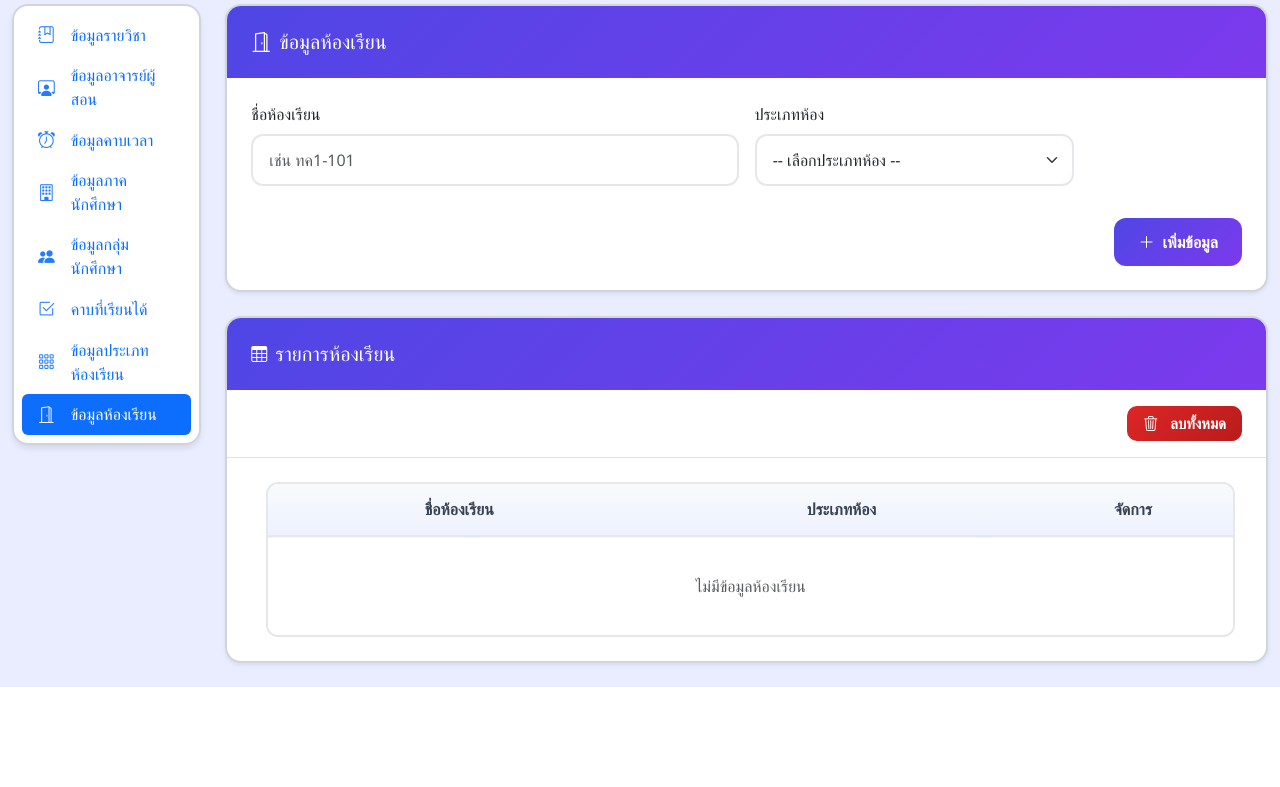
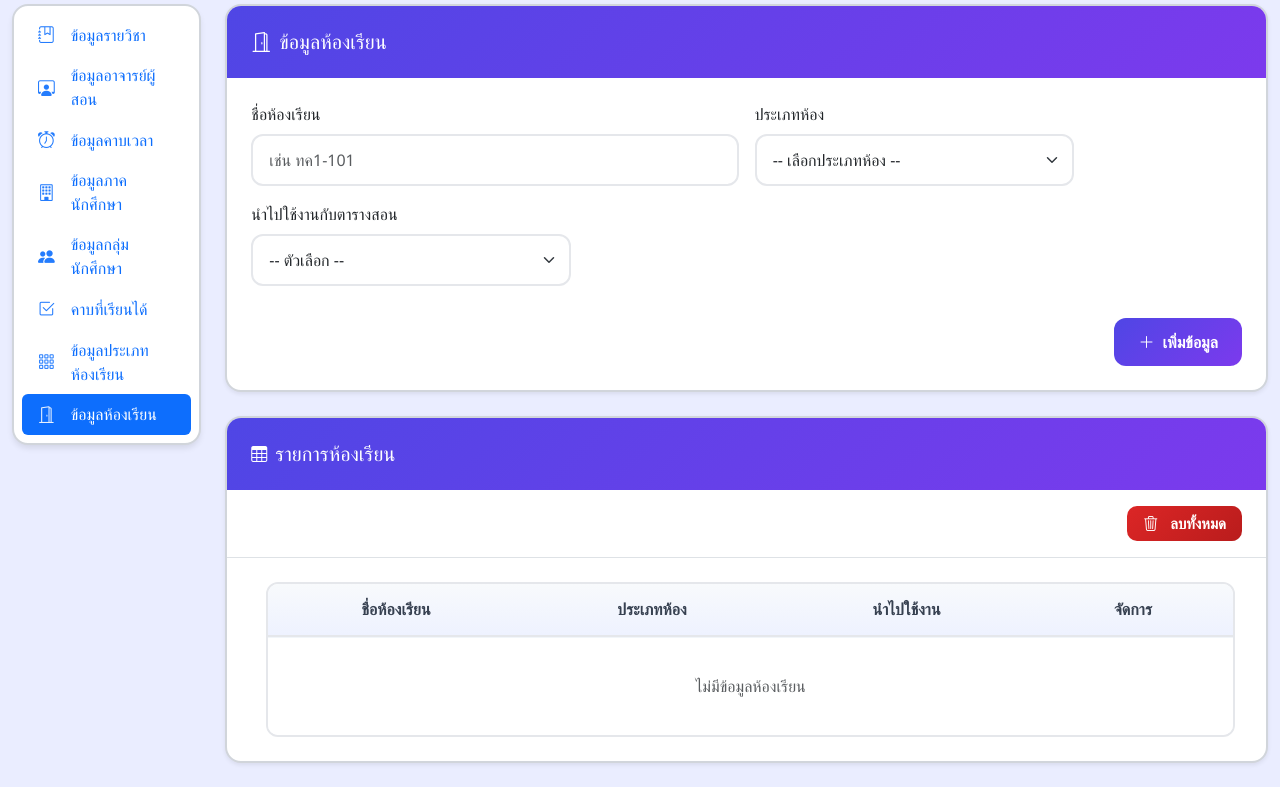
Before and after one commit to Eaktana/Project-Schedule, a Django app: page /room/ in a window 1280 px wide. Shown: the part 160-947 px from the top of the page. Before the commit the page ends 847 px from the top, so only its background shows below. Run offline with Django 4.2, Linux system fonts and the light colour scheme; the visitor is signed in with stand-in values (Sample User, id 1); data that the repository does not hold is empty.

Commit message:
edit error

```diff
--- a/backend/schedule_project/scheduler/main.py
+++ b/backend/schedule_project/scheduler/main.py
@@ -91,7 +91,8 @@ def fetch_all_from_db(user) -> Dict[str, pd.DataFrame]:
 
     # Rooms (scoped by user)
     rooms = _qs_to_df(
-        Room.objects.select_related("room_type").filter(created_by=user),
+        Room.objects.select_related("room_type")
+            .filter(created_by=user, is_active=True),   # << กรองเฉพาะห้องที่ใช้งาน
         ["id", "name", "room_type__name"],
     ).rename(columns={"name": "room_name", "room_type__name": "room_type"})
 
@@ -256,7 +257,7 @@ def explode_courses_to_units(courses: pd.DataFrame) -> pd.DataFrame:
 
 # บังคับ “วางครบทุกหน่วย” (โทษหนักถ้ายังเหลือ)
 REQUIRE_FULL_COVERAGE    = True
-MISSING_UNIT_PENALTY     = 600
+MISSING_UNIT_PENALTY     = 400
 # ตรวจ capacity ล่วงหน้า (ตั้ง True เพื่อให้ raise หากไม่พอจริง)
 HARD_FAIL_IF_IMPOSSIBLE  = False
 
@@ -448,9 +449,9 @@ def _slot_order_key(g: Dict[str, Any]) -> Tuple[int, time]:
 
 # ===== Contiguity scoring (same-day back-to-back) =====
 # ใช้ “ต่อชนิด” (type) + “วันเดียวกัน” ภายในคีย์เดียวกัน (subject, section, teacher, group)
-CONTIG_ADJACENT_BONUS = 8       # +6 ต่อ "คู่คาบที่ติดกัน"
-CONTIG_GAP_PENALTY     = 2       # -3 ต่อ "ช่องว่าง" ระหว่างคาบในวันเดียวกัน
-CONTIG_SEGMENT_PENALTY = 1       # -1 ต่อก้อน (segment) ที่เพิ่มในวันเดียวกัน
+CONTIG_ADJACENT_BONUS = 50      # 70 ต่อ "คู่คาบที่ติดกัน"
+CONTIG_GAP_PENALTY     = 30      # 70 ต่อ "ช่องว่าง" ระหว่างคาบในวันเดียวกัน
+CONTIG_SEGMENT_PENALTY = 20       # 50 ต่อก้อน (segment) ที่เพิ่มในวันเดียวกัน
 
 REQUIRE_SAME_ROOM_FOR_CONTIG = False  # True = ต้องอยู่ห้องเดียวกันถึงจะถือว่าติดกัน
 
@@ -674,19 +675,19 @@ def evaluate_individual(individual, allow_set, room_type_of=None):
     # -------- ส่วนที่ 1: โทษ/รางวัลพื้นฐานต่อ gene --------
     for g in individual:
         if _is_unassigned(g):
-            penalty += 80
+            penalty += 50
             continue
 
         if g["start_time"] >= g["stop_time"]:
-            penalty += 10
+            penalty += 100
 
         t = (g["teacher"], g["day_of_week"], g["start_time"], g["stop_time"])
         s = (g["student_group"], g["day_of_week"], g["start_time"], g["stop_time"])
         r = (g["room"], g["day_of_week"], g["start_time"], g["stop_time"])
 
-        if t in seen_t: penalty += 60
-        if s in seen_s: penalty += 60
-        if r in seen_r: penalty += 60
+        if t in seen_t: penalty += 120
+        if s in seen_s: penalty += 120
+        if r in seen_r: penalty += 120
 
         seen_t.add(t); seen_s.add(s); seen_r.add(r)
 
@@ -696,16 +697,16 @@ def evaluate_individual(individual, allow_set, room_type_of=None):
             g["day_of_week"], g["start_time"], g["stop_time"], g["room"]
         )
         if (gtype is None) or (key not in allow_set):
-            penalty += 60
+            penalty += 120
 
         if room_type_of is not None:
             req = g.get("room_type_course", None)
             actual = room_type_of.get(g["room"])
             if req and actual and str(req).strip() and str(actual).strip():
                 if str(req).strip() != str(actual).strip():
-                    penalty += 8
+                    penalty += 110
 
-        reward += 3
+        reward += 90
 
     # -------- ส่วนที่ 2: บังคับลำดับ Theory → Lab ต่อรายวิชา/เซกชัน --------
     by_course = defaultdict(list)
@@ -715,7 +716,7 @@ def evaluate_individual(individual, allow_set, room_type_of=None):
         k = (g["subject_code"], g["section"], g["teacher"], g["student_group"])
         by_course[k].append(g)
 
-    ORDER_LAB_BEFORE_THEORY = 50
+    ORDER_LAB_BEFORE_THEORY = 90
     ORDER_LAB_WITHOUT_THEORY = 0
 
     for k, genes in by_course.items():
@@ -1005,7 +1006,7 @@ def run_genetic_algorithm_from_db(user, cancel_event=None) -> Dict[str, Any]:
         result = run_genetic_algorithm(
             data,
             generations=200,
-            pop_size=30,
+            pop_size=50,
             elite_size=2,
             cx_rate=0.1,
             mut_rate=0.1,
--- a/backend/schedule_project/scheduler/models.py
+++ b/backend/schedule_project/scheduler/models.py
@@ -220,6 +220,7 @@ class RoomType(models.Model):
 class Room(models.Model):
     name = models.CharField(max_length=50)
     room_type = models.ForeignKey(RoomType, on_delete=models.CASCADE)
+    is_active = models.BooleanField(default=True)
     created_by = models.ForeignKey(
         User, on_delete=models.CASCADE, related_name="rooms",
         null=True, blank=True
--- a/backend/schedule_project/scheduler/static/js/room.js
+++ b/backend/schedule_project/scheduler/static/js/room.js
@@ -1,13 +1,15 @@
 // /static/js/room.js
 document.addEventListener("DOMContentLoaded", () => {
-  /* ===== CSRF ===== */
   const csrftoken = (() => {
     const m = document.cookie.match(/csrftoken=([^;]+)/);
     return m ? decodeURIComponent(m[1]) : "";
   })();
 
-  /* ===== Fetch helpers (รองรับ non-JSON/204) ===== */
-  const headersJson = () => ({ "Content-Type": "application/json", "X-CSRFToken": csrftoken, Accept: "application/json" });
+  const headersJson = () => ({
+    "Content-Type": "application/json",
+    "X-CSRFToken": csrftoken,
+    Accept: "application/json",
+  });
   async function ensureOk(res, fallback) {
     const ct = res.headers.get("content-type") || "";
     if (res.ok) {
@@ -24,46 +26,42 @@ document.addEventListener("DOMContentLoaded", () => {
     throw new Error(msg);
   }
 
-  /* ===== API endpoints (อ้างอิงตามโปรเจกต์เดิม) ===== */
   const API = {
     listTypes: "/api/roomtype/list/",
-    list:      "/api/room/list/",
-    add:       "/api/room/add/",
-    del:       (id) => `/api/room/delete/${id}/`,
-    delAll:    "/api/room/delete-all/",
+    list: "/api/room/list/",
+    add: "/api/room/add/",
+    del: (id) => `/api/room/delete/${id}/`,
+    delAll: "/api/room/delete-all/",
   };
 
-  /* ===== Elements ===== */
   const form = document.getElementById("roomForm");
   const nameInput = document.getElementById("room_name");
   const typeSelect = document.getElementById("room_type_select");
+  const activeSelect = document.getElementById("room_active_select");        // 👈 NEW
   const btnSubmit = document.getElementById("btnAddRoom");
   const btnCancel = document.getElementById("btnCancelRoomEdit");
   const tbody = document.getElementById("roomTableBody");
   const btnDeleteAll = document.getElementById("btnDeleteAllRoom");
   const toastHost = document.getElementById("toastHost");
 
-  // edit modal
   const editEl = document.getElementById("editRoomModal");
   const bsEdit = editEl ? new bootstrap.Modal(editEl) : null;
   const editId = document.getElementById("edit_room_id");
   const editName = document.getElementById("edit_room_name");
   const editType = document.getElementById("edit_room_type");
+  const editActive = document.getElementById("edit_room_active");            // 👈 NEW
   const btnSave = document.getElementById("btnSaveRoom");
 
-  // delete-one modal
   const delEl = document.getElementById("confirmDeleteModal");
   const bsDel = delEl ? new bootstrap.Modal(delEl) : null;
   const delRoomName = document.getElementById("del_room_name");
   const btnConfirmDelete = document.getElementById("btnConfirmDelete");
   let pendingDeleteId = null;
 
-  // delete-all modal
   const delAllEl = document.getElementById("confirmDeleteAllModal");
   const bsDelAll = delAllEl ? new bootstrap.Modal(delAllEl) : null;
   const btnConfirmDeleteAll = document.getElementById("btnConfirmDeleteAll");
 
-  /* ===== Toast ===== */
   function showToast(kind, title, message) {
     if (!toastHost) { alert(message || title || ""); return; }
     const map = { success:"bg-success text-white", warning:"bg-warning", danger:"bg-danger text-white", info:"bg-primary text-white" };
@@ -86,33 +84,36 @@ document.addEventListener("DOMContentLoaded", () => {
     .replace(/&/g,"&amp;").replace(/</g,"&lt;").replace(/>/g,"&gt;")
     .replace(/"/g,"&quot;").replace(/'/g,"&#039;");
 
-  /* ===== State ===== */
-  let cache = []; // [{id,name,type_id,type_name}]
+  let cache = []; // [{id,name,type_id,type_name,is_active}]
 
-  /* ===== Load room types (ฟอร์ม + modal edit) ===== */
   async function loadRoomTypes() {
     const res = await fetch(API.listTypes);
     const data = await ensureOk(res, "โหลดประเภทห้องไม่สำเร็จ");
     const list = Array.isArray(data.items) ? data.items : [];
-    typeSelect.innerHTML = `<option value="">-- เลือกประเภทห้อง --</option>` + list.map(x=>`<option value="${x.id}">${escapeHtml(x.name)}</option>`).join("");
-    if (editType) {
-      editType.innerHTML = `<option value="">-- เลือกประเภทห้อง --</option>` + list.map(x=>`<option value="${x.id}">${escapeHtml(x.name)}</option>`).join("");
-    }
+    const opts = `<option value="">-- เลือกประเภทห้อง --</option>` + list.map(x=>`<option value="${x.id}">${escapeHtml(x.name)}</option>`).join("");
+    typeSelect.innerHTML = opts;
+    if (editType) editType.innerHTML = opts;
   }
 
-  /* ===== Render table ===== */
+  function badge(active) {
+    return active
+      ? '<span class="badge bg-success-subtle text-success px-3 py-2 rounded-pill">ใช้</span>'
+      : '<span class="badge bg-secondary-subtle text-secondary px-3 py-2 rounded-pill">ไม่ใช้</span>';
+  }
+
   function render() {
     if (!cache.length) {
-      tbody.innerHTML = `<tr class="empty-row"><td colspan="3" class="text-center text-muted">ไม่มีข้อมูลห้องเรียน</td></tr>`;
+      tbody.innerHTML = `<tr class="empty-row"><td colspan="4" class="text-center text-muted">ไม่มีข้อมูลห้องเรียน</td></tr>`;
       return;
     }
     const rows = [...cache]
-      .sort((a,b)=>Number(b.id)-Number(a.id)) // ใหม่สุดอยู่บน
+      .sort((a,b)=>Number(b.id)-Number(a.id))
       .map(r => `
         <tr data-id="${r.id}">
           <td>${escapeHtml(r.name)}</td>
           <td>${escapeHtml(r.type_name || r.room_type_name || "")}</td>
-        <td class="text-center">
+          <td>${badge(!!r.is_active)}</td> <!-- 👈 แสดงสถานะ -->
+          <td class="text-center col-actions">
             <button class="btn-warning-gradient btn-sm me-2 btn-edit">แก้ไข</button>
             <button class="btn-danger-gradient btn-sm btn-delete">ลบ</button>
           </td>
@@ -128,22 +129,21 @@ document.addEventListener("DOMContentLoaded", () => {
     render();
   }
 
-  /* ===== Duplicate rules =====
-     DB บังคับ unique ที่ 'name' ดังนั้นต้องกันซ้ำจากชื่ออย่างเดียว
-  */
   function isDupName(name, exceptId=null) {
     const n = String(name).trim();
     return cache.some(r => String(r.name).trim() === n && String(r.id) !== String(exceptId ?? ""));
   }
 
-  /* ===== Create ===== */
+  // Create
   form?.addEventListener("submit", async (e) => {
     e.preventDefault();
     const name = (nameInput.value || "").trim();
     const typeId = typeSelect.value;
+    const activeVal = activeSelect?.value ?? "1"; // "1"/"0"
 
     if (!name) return showToast("warning","ข้อมูลไม่ครบ","กรุณากรอกชื่อห้องเรียน");
     if (!typeId) return showToast("warning","ข้อมูลไม่ครบ","กรุณาเลือกประเภทห้อง");
+    if (!activeVal) return showToast("warning","ข้อมูลไม่ครบ","กรุณาเลือกสถานะการใช้งาน");
     if (isDupName(name)) return showToast("warning","ชื่อห้องซ้ำ","มีชื่อห้องนี้อยู่แล้ว");
 
     try {
@@ -153,7 +153,7 @@ document.addEventListener("DOMContentLoaded", () => {
       const res = await fetch(API.add, {
         method: "POST",
         headers: headersJson(),
-        body: JSON.stringify({ name, type: Number(typeId) }),
+        body: JSON.stringify({ name, type: Number(typeId), is_active: activeVal }),
       });
       await ensureOk(res, "บันทึกไม่สำเร็จ");
       form.reset();
@@ -172,7 +172,7 @@ document.addEventListener("DOMContentLoaded", () => {
     }
   });
 
-  /* ===== Row actions ===== */
+  // Row actions
   tbody?.addEventListener("click", (e) => {
     const tr = e.target.closest("tr");
     if (!tr) return;
@@ -180,7 +180,6 @@ document.addEventListener("DOMContentLoaded", () => {
     const row = cache.find(x => String(x.id) === String(id));
     if (!row) return;
 
-    // แก้ไข
     if (e.target.closest(".btn-edit")) {
       editId.value = row.id;
       editName.value = row.name;
@@ -191,11 +190,12 @@ document.addEventListener("DOMContentLoaded", () => {
           if (opt.text.trim() === (row.type_name||row.room_type_name||"").trim()) { editType.value = opt.value; break; }
         }
       }
+      // ✅ ใส่สถานะใน modal
+      editActive.value = row.is_active ? "1" : "0";
       bsEdit?.show();
       return;
     }
 
-    // ลบเดี่ยว
     if (e.target.closest(".btn-delete")) {
       pendingDeleteId = id;
       delRoomName.textContent = row.name || "";
@@ -203,14 +203,16 @@ document.addEventListener("DOMContentLoaded", () => {
     }
   });
 
-  // save edit
+  // Save edit
   btnSave?.addEventListener("click", async () => {
     const id = editId.value;
     const name = (editName.value || "").trim();
     const typeId = editType.value;
+    const activeVal = editActive?.value ?? "1";
 
     if (!name) return showToast("warning","ข้อมูลไม่ครบ","กรุณากรอกชื่อห้องเรียน");
     if (!typeId) return showToast("warning","ข้อมูลไม่ครบ","กรุณาเลือกประเภทห้อง");
+    if (!activeVal) return showToast("warning","ข้อมูลไม่ครบ","กรุณาเลือกสถานะการใช้งาน");
     if (isDupName(name, id)) return showToast("warning","ชื่อห้องซ้ำ","มีชื่อห้องนี้อยู่แล้ว");
 
     try {
@@ -218,7 +220,7 @@ document.addEventListener("DOMContentLoaded", () => {
       const res = await fetch(API.add, {
         method: "POST",
         headers: headersJson(),
-        body: JSON.stringify({ id: Number(id), name, type: Number(typeId) }),
+        body: JSON.stringify({ id: Number(id), name, type: Number(typeId), is_active: activeVal }),
       });
       await ensureOk(res, "อัปเดตไม่สำเร็จ");
       bsEdit?.hide();
@@ -236,7 +238,7 @@ document.addEventListener("DOMContentLoaded", () => {
     }
   });
 
-  // confirm delete (single)
+  // Delete single
   btnConfirmDelete?.addEventListener("click", async () => {
     if (!pendingDeleteId) return;
     try {
@@ -254,7 +256,7 @@ document.addEventListener("DOMContentLoaded", () => {
     }
   });
 
-  // delete-all
+  // Delete all
   btnDeleteAll?.addEventListener("click", () => bsDelAll?.show());
   btnConfirmDeleteAll?.addEventListener("click", async () => {
     try {
@@ -271,7 +273,6 @@ document.addEventListener("DOMContentLoaded", () => {
     }
   });
 
-  /* ===== Init ===== */
   (async () => {
     await loadRoomTypes();
     await refresh();
--- a/backend/schedule_project/scheduler/templates/room.html
+++ b/backend/schedule_project/scheduler/templates/room.html
@@ -21,6 +21,14 @@
         <label class="form-label" for="room_type_select">ประเภทห้อง</label>
         <select id="room_type_select" class="form-select" required>
           <option value="">-- เลือกประเภทห้อง --</option>
+        </select>
+      </div>
+      <div class="col-md-4">
+        <label class="form-label" for="room_active_select">นำไปใช้งานกับตารางสอน</label>
+        <select id="room_active_select" class="form-select" required>
+          <option value="">-- ตัวเลือก --</option>
+          <option value="1">ใช้</option>
+          <option value="0">ไม่ใช้</option>
         </select>
       </div>
       <div class="col-12">
@@ -60,12 +68,13 @@
               <tr>
                 <th>ชื่อห้องเรียน</th>
                 <th>ประเภทห้อง</th>
-                <th class="text-center" style="width: 200px">จัดการ</th>
+                <th>นำไปใช้งาน</th>
+                <th class="text-center col-actions">จัดการ</th>
               </tr>
             </thead>
             <tbody id="roomTableBody">
               <tr class="empty-row">
-                <td colspan="3" class="text-center text-muted">ไม่มีข้อมูลห้องเรียน</td>
+                <td colspan="4" class="text-center text-muted">ไม่มีข้อมูลห้องเรียน</td>
               </tr>
             </tbody>
           </table>
@@ -93,6 +102,13 @@
           <label class="form-label" for="edit_room_type">ประเภทห้อง</label>
           <select id="edit_room_type" class="form-select">
             <option value="">-- เลือกประเภทห้อง --</option>
+          </select>
+        </div>
+        <div class="mb-3">
+          <label class="form-label" for="edit_room_active">นำไปใช้งานกับตารางสอน</label>
+          <select id="edit_room_active" class="form-select">
+            <option value="1">ใช้</option>
+            <option value="0">ไม่ใช้</option>
           </select>
         </div>
         <div class="text-end">
@@ -149,11 +165,14 @@
   .list-shell{border-bottom-left-radius:12px;border-bottom-right-radius:12px;overflow:hidden;background:transparent;}
   .list-scroll{max-height:60vh;overflow-y:auto;scrollbar-gutter:stable both-edges;padding-right:1rem;margin-right:-0.5rem;padding-bottom:0.5rem;}
   .table-rounded{border-radius:12px;background-clip:padding-box;}
+
+  /* เพิ่มเติมเพื่อให้คอลัมน์ ‘จัดการ’ คงที่และปุ่มไม่ตัดบรรทัด */
+  .col-actions { width:200px; white-space:nowrap; }
 </style>
 
 {% endblock %}
 
 {% block scripts %}
 <div id="toastHost" class="toast-container position-fixed top-0 end-0 p-3" style="z-index:1080"></div>
-<script src="{% static 'js/room.js' %}?v=6"></script>
+<script src="{% static 'js/room.js' %}?v=7"></script>
 {% endblock %}
--- a/backend/schedule_project/scheduler/views.py
+++ b/backend/schedule_project/scheduler/views.py
@@ -2651,6 +2651,7 @@ def room_list(request):
             "name": r.name,
             "type": r.room_type_id,
             "type_name": r.room_type.name if r.room_type_id else "",
+            "is_active": bool(r.is_active),
         }
         for r in qs
     ]
@@ -2666,6 +2667,10 @@ def room_add(request):
     raw_id = data.get("id")  # optional
     name = (data.get("name") or "").strip()
     type_id = data.get("type")
+    is_active = data.get("is_active", True)
+
+    if isinstance(is_active, str):
+        is_active = True if is_active == "1" else False if is_active == "0" else bool(is_active)
 
     if not name or not type_id:
         return JsonResponse(
@@ -2681,19 +2686,20 @@ def room_add(request):
             )
         obj, _created = Room.objects.update_or_create(
             id=rid,
-            created_by=request.user,  # ✅ กันไม่ให้แก้ของคนอื่น
-            defaults={"name": name, "room_type_id": type_id}
+            created_by=request.user,
+            defaults={"name": name, "room_type_id": type_id, "is_active": is_active},
         )
     else:
         if Room.objects.filter(name__iexact=name, created_by=request.user).exists():
             return JsonResponse(
                 {"status": "error", "message": f'ห้อง "{name}" มีอยู่แล้ว'},
-                status=400
+                status=400,
             )
         obj = Room.objects.create(
             name=name,
             room_type_id=type_id,
-            created_by=request.user   # ✅ บันทึกว่าเป็นของ user ไหน
+            is_active=is_active,
+            created_by=request.user,
         )
 
     return JsonResponse(
```
Also changed, not shown: backend/schedule_project/scheduler/migrations/0002_room_is_active.py (added). Lines whose indentation alone changed are shown as unchanged.
